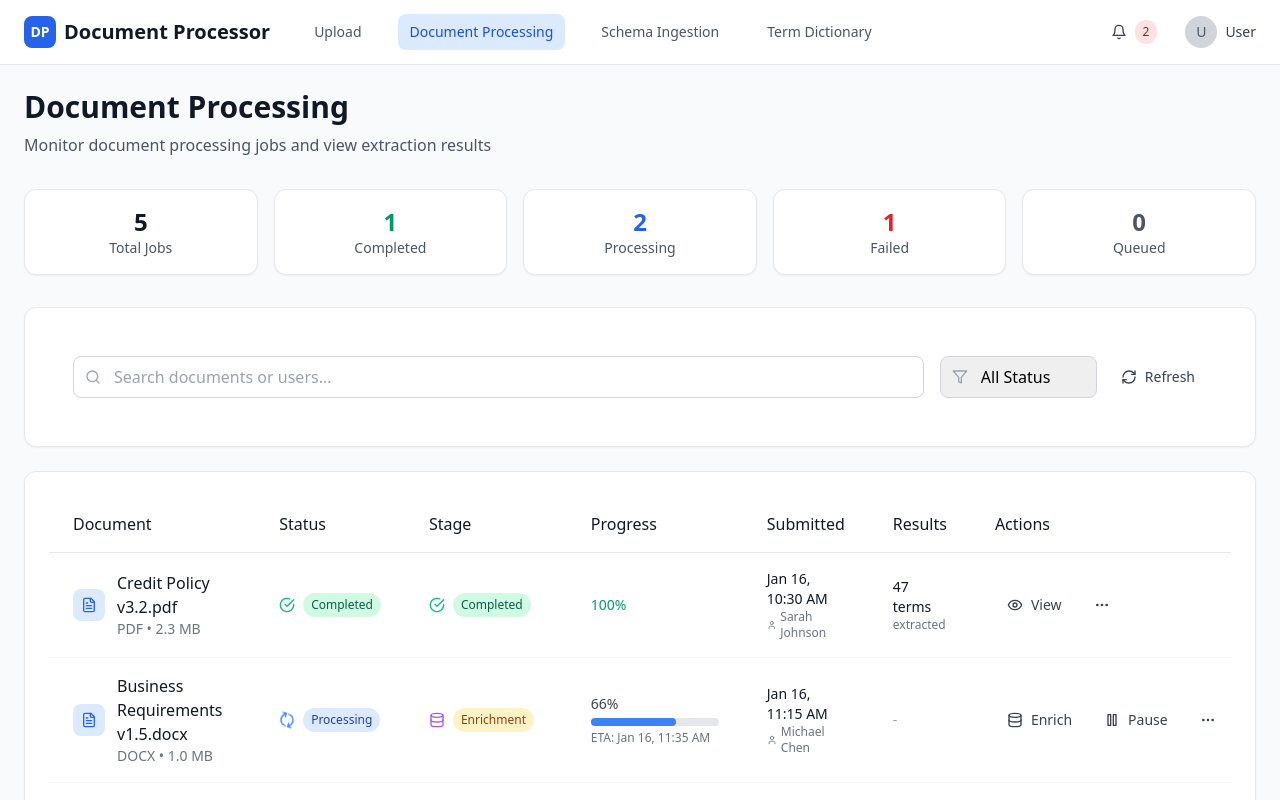
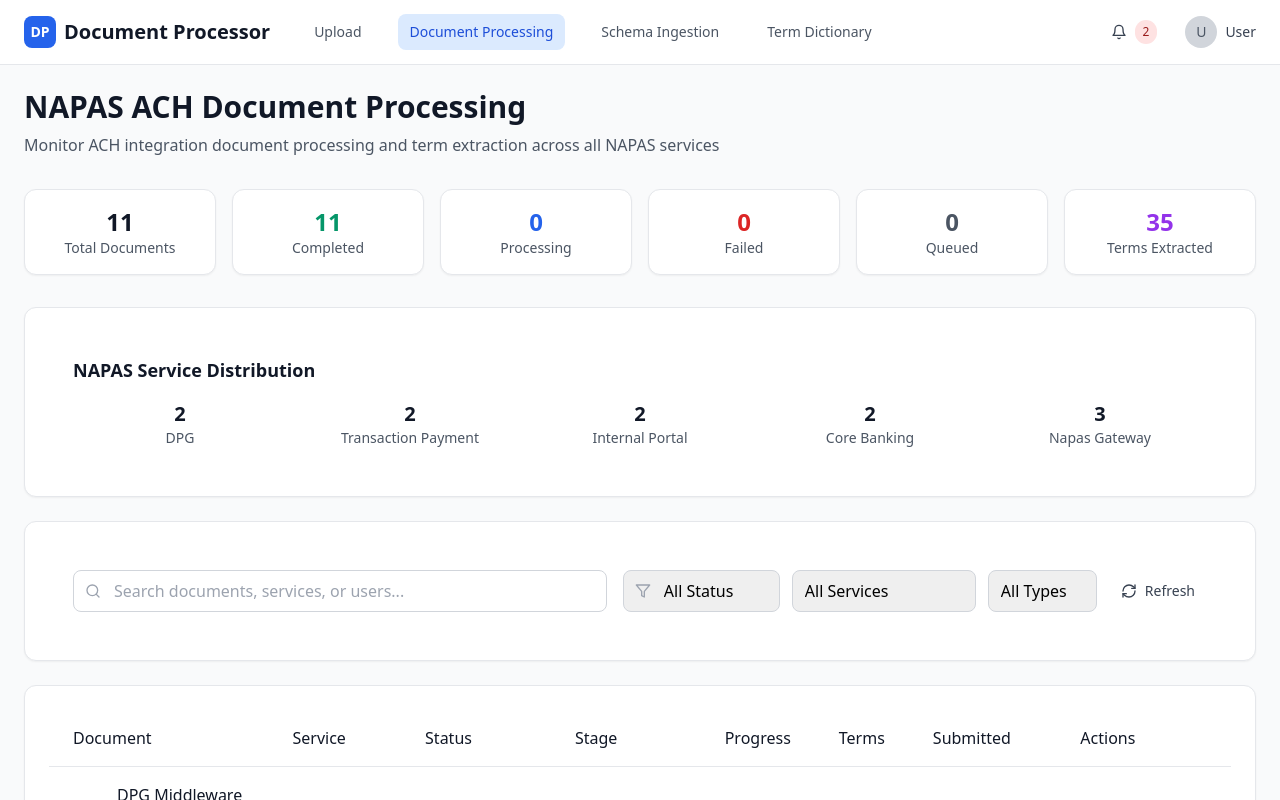
Before and after one commit to xWyvernPx/document-lineage, a React (Vite) app: page / in a window 1280 px wide. Both pictures are taken after a click on the button "Document Processing". Shown: the top 800 px of the page. Built offline with nearby package versions, Linux system fonts and the light colour scheme.

Commit message:
Integrate NAPAS Documents into Document Processing

```diff
--- a/src/features/async-processing/components/ProcessingDashboard.tsx
+++ b/src/features/async-processing/components/ProcessingDashboard.tsx
@@ -24,6 +24,7 @@ import { Card } from '../../../components/Card';
 import { Badge } from '../../../components/Badge';
 import { Button } from '../../../components/Button';
 import { ProgressBar } from '../../../components/ProgressBar';
+import { napasDocuments, getDocumentStats } from '../../../data/napas-documents';
 
 interface ProcessingJob {
   id: string;
@@ -39,69 +40,33 @@ interface ProcessingJob {
   error?: string;
   size: number;
   currentStage?: 'upload' | 'classification' | 'enrichment' | 'review' | 'completed';
+  service?: string;
+  domain?: string;
+  documentType?: string;
 }
 
-const mockJobs: ProcessingJob[] = [
-  {
-    id: '1',
-    documentName: 'Credit Policy v3.2.pdf',
-    type: 'pdf',
-    status: 'completed',
-    progress: 100,
-    submittedAt: '2024-01-16T10:30:00Z',
-    submittedBy: 'Sarah Johnson',
-    completedAt: '2024-01-16T10:45:00Z',
-    extractedTerms: 47,
-    size: 2457600,
-    currentStage: 'completed',
-  },
-  {
-    id: '2',
-    documentName: 'Business Requirements v1.5.docx',
-    type: 'docx',
-    status: 'processing',
-    progress: 65,
-    submittedAt: '2024-01-16T11:15:00Z',
-    submittedBy: 'Michael Chen',
-    estimatedCompletion: '2024-01-16T11:35:00Z',
-    size: 1048576,
-    currentStage: 'enrichment',
-  },
-  {
-    id: '3',
-    documentName: 'Compliance Framework.pdf',
-    type: 'pdf',
-    status: 'failed',
-    progress: 0,
-    submittedAt: '2024-01-16T09:45:00Z',
-    submittedBy: 'Emily Rodriguez',
-    error: 'Document format not supported',
-    size: 3145728,
-    currentStage: 'upload',
-  },
-  {
-    id: '4',
-    documentName: 'Risk Assessment Model.pdf',
-    type: 'pdf',
-    status: 'processing',
-    progress: 35,
-    submittedAt: '2024-01-16T11:30:00Z',
-    submittedBy: 'David Kim',
-    size: 1876543,
-    currentStage: 'classification',
-  },
-  {
-    id: '5',
-    documentName: 'Customer Onboarding Process.docx',
-    type: 'docx',
-    status: 'paused',
-    progress: 25,
-    submittedAt: '2024-01-16T10:00:00Z',
-    submittedBy: 'Lisa Wang',
-    size: 987654,
-    currentStage: 'classification',
-  },
-];
+// Convert NAPAS documents to processing jobs
+const convertNapasToJobs = (): ProcessingJob[] => {
+  return napasDocuments.map(doc => ({
+    id: doc.id,
+    documentName: doc.name,
+    type: doc.name.endsWith('.pdf') ? 'pdf' : 'docx',
+    status: doc.status === 'completed' ? 'completed' :
+           doc.status === 'processing' ? 'processing' : 'failed',
+    progress: doc.status === 'completed' ? 100 :
+             doc.status === 'processing' ? Math.floor(Math.random() * 80) + 10 : 0,
+    submittedAt: doc.uploadedAt,
+    submittedBy: doc.uploadedBy,
+    completedAt: doc.status === 'completed' ? doc.uploadedAt : undefined,
+    extractedTerms: doc.extractedTerms.length,
+    size: doc.size,
+    currentStage: doc.status === 'completed' ? 'completed' :
+                 doc.status === 'processing' ? 'enrichment' : 'upload',
+    service: doc.service,
+    domain: doc.classification.domain,
+    documentType: doc.type
+  }));
+};
 
 interface ProcessingDocumentProps {
   onViewResults: (job: ProcessingJob) => void;
@@ -114,18 +79,24 @@ export function ProcessingDocument({
   onViewClassification,
   onViewEnrichment
 }: ProcessingDocumentProps) {
-  const [jobs, setJobs] = useState<ProcessingJob[]>(mockJobs);
+  const [jobs, setJobs] = useState<ProcessingJob[]>(convertNapasToJobs());
   const [searchQuery, setSearchQuery] = useState('');
   const [statusFilter, setStatusFilter] = useState('all');
+  const [serviceFilter, setServiceFilter] = useState('all');
+  const [typeFilter, setTypeFilter] = useState('all');
   const [isRefreshing, setIsRefreshing] = useState(false);
   const intervalRef = useRef<NodeJS.Timeout | null>(null);
+
+  // Get unique services and types for filters
+  const services = Array.from(new Set(jobs.map(job => job.service).filter(Boolean)));
+  const documentTypes = Array.from(new Set(jobs.map(job => job.documentType).filter(Boolean)));
 
   // Simulate real-time updates with proper cleanup
   useEffect(() => {
     intervalRef.current = setInterval(() => {
       setJobs(prev => prev.map(job => {
         if (job.status === 'processing' && job.progress < 100) {
-          const newProgress = Math.min(job.progress + Math.random() * 10, 100);
+          const newProgress = Math.min(job.progress + Math.random() * 5, 100);
           if (newProgress >= 100) {
             return {
               ...job,
@@ -140,7 +111,7 @@ export function ProcessingDocument({
         }
         return job;
       }));
-    }, 2000);
+    }, 3000);
 
     // Cleanup function to clear interval when component unmounts
     return () => {
@@ -153,9 +124,12 @@ export function ProcessingDocument({
 
   const filteredJobs = jobs.filter(job => {
     const matchesSearch = job.documentName.toLowerCase().includes(searchQuery.toLowerCase()) ||
-                         job.submittedBy.toLowerCase().includes(searchQuery.toLowerCase());
+                         job.submittedBy.toLowerCase().includes(searchQuery.toLowerCase()) ||
+                         (job.service && job.service.toLowerCase().includes(searchQuery.toLowerCase()));
     const matchesStatus = statusFilter === 'all' || job.status === statusFilter;
-    return matchesSearch && matchesStatus;
+    const matchesService = serviceFilter === 'all' || job.service === serviceFilter;
+    const matchesType = typeFilter === 'all' || job.documentType === typeFilter;
+    return matchesSearch && matchesStatus && matchesService && matchesType;
   });
 
   const getStatusIcon = (status: ProcessingJob['status']) => {
@@ -218,6 +192,24 @@ export function ProcessingDocument({
     }
   };
 
+  const getServiceBadge = (service?: string) => {
+    if (!service) return null;
+
+    const serviceColors: Record<string, string> = {
+      'DPG': 'bg-blue-100 text-blue-800',
+      'Transaction Payment': 'bg-emerald-100 text-emerald-800',
+      'Internal Portal': 'bg-purple-100 text-purple-800',
+      'Core Banking': 'bg-amber-100 text-amber-800',
+      'Napas Gateway': 'bg-red-100 text-red-800'
+    };
+
+    return (
+      <span className={`inline-flex items-center px-2 py-1 rounded-full text-xs font-medium ${serviceColors[service] || 'bg-gray-100 text-gray-800'}`}>
+        {service}
+      </span>
+    );
+  };
+
   const formatDate = (dateString: string) => {
     return new Date(dateString).toLocaleDateString('en-US', {
       month: 'short',
@@ -261,12 +253,16 @@ export function ProcessingDocument({
   };
 
   const getStats = () => {
+    const stats = getDocumentStats();
     return {
       total: jobs.length,
       completed: jobs.filter(j => j.status === 'completed').length,
       processing: jobs.filter(j => j.status === 'processing').length,
       failed: jobs.filter(j => j.status === 'failed').length,
       queued: jobs.filter(j => j.status === 'queued').length,
+      totalTerms: jobs.reduce((sum, job) => sum + (job.extractedTerms || 0), 0),
+      serviceStats: stats.serviceBreakdown,
+      typeStats: stats.typeBreakdown
     };
   };
 
@@ -277,17 +273,17 @@ export function ProcessingDocument({
       <div className="max-w-7xl mx-auto">
         {/* Header */}
         <div className="mb-8">
-          <h1 className="text-3xl font-bold text-gray-900 mb-2">Document Processing</h1>
+          <h1 className="text-3xl font-bold text-gray-900 mb-2">NAPAS ACH Document Processing</h1>
           <p className="text-gray-600">
-            Monitor document processing jobs and view extraction results
+            Monitor ACH integration document processing and term extraction across all NAPAS services
           </p>
         </div>
 
         {/* Stats Overview */}
-        <div className="grid grid-cols-2 md:grid-cols-5 gap-4 mb-8">
+        <div className="grid grid-cols-2 md:grid-cols-6 gap-4 mb-8">
           <Card padding="sm" className="text-center">
             <div className="text-2xl font-bold text-gray-900">{stats.total}</div>
-            <div className="text-sm text-gray-600">Total Jobs</div>
+            <div className="text-sm text-gray-600">Total Documents</div>
           </Card>
           <Card padding="sm" className="text-center">
             <div className="text-2xl font-bold text-emerald-600">{stats.completed}</div>
@@ -305,17 +301,36 @@ export function ProcessingDocument({
             <div className="text-2xl font-bold text-gray-600">{stats.queued}</div>
             <div className="text-sm text-gray-600">Queued</div>
           </Card>
+          <Card padding="sm" className="text-center">
+            <div className="text-2xl font-bold text-purple-600">{stats.totalTerms}</div>
+            <div className="text-sm text-gray-600">Terms Extracted</div>
+          </Card>
         </div>
+
+        {/* Service Breakdown */}
+        <Card className="mb-6">
+          <div className="p-6">
+            <h3 className="text-lg font-semibold text-gray-900 mb-4">NAPAS Service Distribution</h3>
+            <div className="grid grid-cols-2 md:grid-cols-5 gap-4">
+              {Object.entries(stats.serviceStats).map(([service, count]) => (
+                <div key={service} className="text-center">
+                  <div className="text-xl font-bold text-gray-900">{count}</div>
+                  <div className="text-sm text-gray-600">{service}</div>
+                </div>
+              ))}
+            </div>
+          </div>
+        </Card>
 
         {/* Controls */}
         <Card className="mb-6">
           <div className="p-6">
-            <div className="flex flex-col sm:flex-row gap-4">
+            <div className="flex flex-col lg:flex-row gap-4">
               <div className="relative flex-1">
                 <Search className="absolute left-3 top-1/2 transform -translate-y-1/2 text-gray-400 w-4 h-4" />
                 <input
                   type="text"
-                  placeholder="Search documents or users..."
+                  placeholder="Search documents, services, or users..."
                   value={searchQuery}
                   onChange={(e) => setSearchQuery(e.target.value)}
                   className="w-full pl-10 pr-4 py-2 border border-gray-300 rounded-lg focus:ring-2 focus:ring-blue-500 focus:border-transparent"
@@ -339,6 +354,28 @@ export function ProcessingDocument({
                   </select>
                 </div>
 
+                <select
+                  value={serviceFilter}
+                  onChange={(e) => setServiceFilter(e.target.value)}
+                  className="px-3 py-2 border border-gray-300 rounded-lg focus:ring-2 focus:ring-blue-500 focus:border-transparent appearance-none"
+                >
+                  <option value="all">All Services</option>
+                  {services.map(service => (
+                    <option key={service} value={service}>{service}</option>
+                  ))}
+                </select>
+
+                <select
+                  value={typeFilter}
+                  onChange={(e) => setTypeFilter(e.target.value)}
+                  className="px-3 py-2 border border-gray-300 rounded-lg focus:ring-2 focus:ring-blue-500 focus:border-transparent appearance-none"
+                >
+                  <option value="all">All Types</option>
+                  {documentTypes.map(type => (
+                    <option key={type} value={type}>{type}</option>
+                  ))}
+                </select>
+
                 <Button
                   variant="ghost"
                   size="sm"
@@ -360,11 +397,12 @@ export function ProcessingDocument({
               <thead>
                 <tr className="border-b border-gray-200">
                   <th className="text-left py-4 px-6 font-medium text-gray-900">Document</th>
+                  <th className="text-left py-4 px-6 font-medium text-gray-900">Service</th>
                   <th className="text-left py-4 px-6 font-medium text-gray-900">Status</th>
                   <th className="text-left py-4 px-6 font-medium text-gray-900">Stage</th>
                   <th className="text-left py-4 px-6 font-medium text-gray-900">Progress</th>
+                  <th className="text-left py-4 px-6 font-medium text-gray-900">Terms</th>
                   <th className="text-left py-4 px-6 font-medium text-gray-900">Submitted</th>
-                  <th className="text-left py-4 px-6 font-medium text-gray-900">Results</th>
                   <th className="text-left py-4 px-6 font-medium text-gray-900">Actions</th>
                 </tr>
               </thead>
@@ -377,12 +415,24 @@ export function ProcessingDocument({
                           <FileText className="w-4 h-4 text-blue-600" />
                         </div>
                         <div>
-                          <div className="font-medium text-gray-900">{job.documentName}</div>
+                          <button
+                            onClick={() => onViewResults(job)}
+                            className="font-medium text-gray-900 hover:text-blue-600 text-left"
+                          >
+                            {job.documentName}
+                          </button>
                           <div className="text-sm text-gray-500">
                             {job.type.toUpperCase()} • {formatFileSize(job.size)}
                           </div>
+                          {job.domain && (
+                            <div className="text-xs text-gray-400 mt-1">{job.domain}</div>
+                          )}
                         </div>
                       </div>
+                    </td>
+
+                    <td className="py-4 px-6">
+                      {getServiceBadge(job.service)}
                     </td>
 
                     <td className="py-4 px-6">
@@ -424,22 +474,22 @@ export function ProcessingDocument({
                     </td>
 
                     <td className="py-4 px-6">
+                      {job.extractedTerms ? (
+                        <div className="flex items-center space-x-1">
+                          <Database className="w-4 h-4 text-purple-500" />
+                          <span className="text-sm font-medium">{job.extractedTerms}</span>
+                        </div>
+                      ) : (
+                        <span className="text-gray-400">-</span>
+                      )}
+                    </td>
+
+                    <td className="py-4 px-6">
                       <div className="text-sm text-gray-900">{formatDate(job.submittedAt)}</div>
                       <div className="text-xs text-gray-500 flex items-center space-x-1">
                         <User className="w-3 h-3" />
                         <span>{job.submittedBy}</span>
                       </div>
-                    </td>
-
-                    <td className="py-4 px-6">
-                      {job.status === 'completed' && job.extractedTerms ? (
-                        <div className="text-sm">
-                          <div className="font-medium text-gray-900">{job.extractedTerms} terms</div>
-                          <div className="text-xs text-gray-500">extracted</div>
-                        </div>
-                      ) : (
-                        <div className="text-sm text-gray-400">-</div>
-                      )}
                     </td>
 
                     <td className="py-4 px-6">
@@ -517,7 +567,7 @@ export function ProcessingDocument({
               <FileText className="w-12 h-12 text-gray-400 mx-auto mb-4" />
               <h3 className="text-lg font-medium text-gray-900 mb-2">No documents found</h3>
               <p className="text-gray-500 mb-4">
-                {searchQuery || statusFilter !== 'all'
+                {searchQuery || statusFilter !== 'all' || serviceFilter !== 'all' || typeFilter !== 'all'
                   ? 'Try adjusting your search criteria or filters.'
                   : 'Upload documents to start processing'
                 }
--- a/src/features/async-processing/components/ResultViewer.tsx
+++ b/src/features/async-processing/components/ResultViewer.tsx
@@ -16,12 +16,15 @@ import {
   User,
   Calendar,
   CheckCircle,
-  Upload
+  Upload,
+  Building,
+  Tag
 } from 'lucide-react';
 import { Card } from '../../../components/Card';
 import { Badge } from '../../../components/Badge';
 import { Button } from '../../../components/Button';
 import { ProgressBar } from '../../../components/ProgressBar';
+import { napasDocuments } from '../../../data/napas-documents';
 
 interface ExtractedTerm {
   id: string;
@@ -37,6 +40,7 @@ interface ExtractedTerm {
     schemaName: string;
     tableName: string;
     columnName: string;
+    dataType: string;
     confidence: number;
   };
   relatedTerms: string[];
@@ -51,58 +55,35 @@ interface ProcessingJob {
   submittedBy: string;
   completedAt: string;
   extractedTerms: number;
+  service?: string;
+  domain?: string;
 }
 
-const mockTerms: ExtractedTerm[] = [
-  {
-    id: '1',
-    term: 'Annual Percentage Rate',
-    definition: 'The yearly cost of a loan expressed as a percentage, including interest and fees.',
-    category: 'Financial',
-    confidence: 0.95,
-    status: 'pending',
-    sourceSection: 'Interest Rates',
-    context: 'The APR must be clearly disclosed to borrowers and calculated according to regulatory requirements.',
+// Convert NAPAS document data to extracted terms
+const getTermsForDocument = (jobId: string): ExtractedTerm[] => {
+  const napasDoc = napasDocuments.find(doc => doc.id === jobId);
+  if (!napasDoc) return [];
+
+  return napasDoc.extractedTerms.map((term, index) => ({
+    id: `${jobId}-term-${index}`,
+    term: term.term,
+    definition: term.definition,
+    category: term.category,
+    confidence: term.confidence,
+    status: 'pending' as const,
+    sourceSection: term.sourceSection,
+    context: term.context,
     isEdited: false,
-    schemaMapping: {
-      schemaName: 'lending',
-      tableName: 'loan_products',
-      columnName: 'annual_percentage_rate',
-      confidence: 0.92,
-    },
-    relatedTerms: ['Interest Rate', 'Loan Cost', 'APR'],
-  },
-  {
-    id: '2',
-    term: 'Credit Score',
-    definition: 'A numerical expression of creditworthiness based on credit history analysis.',
-    category: 'Risk Assessment',
-    confidence: 0.89,
-    status: 'pending',
-    sourceSection: 'Underwriting Criteria',
-    context: 'Minimum credit score requirements vary by loan product and risk tolerance.',
-    isEdited: false,
-    schemaMapping: {
-      schemaName: 'customer',
-      tableName: 'credit_profiles',
-      columnName: 'fico_score',
-      confidence: 0.88,
-    },
-    relatedTerms: ['FICO Score', 'Creditworthiness', 'Risk Assessment'],
-  },
-  {
-    id: '3',
-    term: 'Principal Balance',
-    definition: 'The outstanding amount of money owed on a loan, excluding interest.',
-    category: 'Financial',
-    confidence: 0.87,
-    status: 'pending',
-    sourceSection: 'Loan Servicing',
-    context: 'Principal balance decreases with each payment according to the amortization schedule.',
-    isEdited: false,
-    relatedTerms: ['Outstanding Balance', 'Loan Amount', 'Amortization'],
-  },
-];
+    schemaMapping: napasDoc.schemaMapping?.[0] ? {
+      schemaName: napasDoc.schemaMapping[0].schemaName,
+      tableName: napasDoc.schemaMapping[0].tableName,
+      columnName: napasDoc.schemaMapping[0].columnName,
+      dataType: 'VARCHAR(255)',
+      confidence: napasDoc.schemaMapping[0].confidence
+    } : undefined,
+    relatedTerms: []
+  }));
+};
 
 interface ResultViewerProps {
   job: ProcessingJob;
@@ -112,8 +93,8 @@ interface ResultViewerProps {
 }
 
 export function ResultViewer({ job, onBack, onPublishComplete, onTermDictionary }: ResultViewerProps) {
-  const [terms, setTerms] = useState<ExtractedTerm[]>(mockTerms);
-  const [selectedTerm, setSelectedTerm] = useState<ExtractedTerm | null>(terms[0]);
+  const [terms, setTerms] = useState<ExtractedTerm[]>(() => getTermsForDocument(job.id));
+  const [selectedTerm, setSelectedTerm] = useState<ExtractedTerm | null>(terms[0] || null);
   const [editingTerm, setEditingTerm] = useState<string | null>(null);
   const [editedDefinition, setEditedDefinition] = useState('');
   const [searchQuery, setSearchQuery] = useState('');
@@ -121,6 +102,9 @@ export function ResultViewer({ job, onBack, onPublishComplete, onTermDictionary
   const [isPublishing, setIsPublishing] = useState(false);
   const [showSuccessToast, setShowSuccessToast] = useState(false);
   const toastTimeoutRef = useRef<ReturnType<typeof setTimeout> | null>(null);
+
+  // Get document metadata
+  const documentMetadata = napasDocuments.find(doc => doc.id === job.id);
 
   // Cleanup timeout when component unmounts
   useEffect(() => {
@@ -257,6 +241,22 @@ export function ResultViewer({ job, onBack, onPublishComplete, onTermDictionary
                   <FileText className="w-4 h-4" />
                   <span>{job.type.toUpperCase()}</span>
                 </div>
+                {job.service && (
+                  <>
+                    <div className="flex items-center space-x-1">
+                      <Building className="w-4 h-4" />
+                      <span>{job.service}</span>
+                    </div>
+                  </>
+                )}
+                {job.domain && (
+                  <>
+                    <div className="flex items-center space-x-1">
+                      <Tag className="w-4 h-4" />
+                      <span>{job.domain}</span>
+                    </div>
+                  </>
+                )}
                 <div className="flex items-center space-x-1">
                   <User className="w-4 h-4" />
                   <span>{job.submittedBy}</span>
@@ -303,6 +303,26 @@ export function ResultViewer({ job, onBack, onPublishComplete, onTermDictionary
           </div>
         </div>
       </div>
+
+      {/* Document Classification Info */}
+      {documentMetadata && (
+        <div className="bg-blue-50 border-b border-blue-200 px-6 py-3">
+          <div className="flex items-center justify-between">
+            <div className="flex items-center space-x-4">
+              <Badge variant="info">{documentMetadata.type}</Badge>
+              <span className="text-sm text-blue-700">
+                Domain: {documentMetadata.classification.domain}
+              </span>
+              <span className="text-sm text-blue-700">
+                Confidence: {Math.round(documentMetadata.classification.confidence * 100)}%
+              </span>
+            </div>
+            <div className="text-sm text-blue-600">
+              {documentMetadata.classification.sections.length} sections identified
+            </div>
+          </div>
+        </div>
+      )}
 
       {/* Stats Bar */}
       <div className="bg-white border-b border-gray-200 px-6 py-4">
@@ -507,6 +527,7 @@ export function ResultViewer({ job, onBack, onPublishComplete, onTermDictionary
                 )}
 
                 {/* Related Terms */}
+                {selectedTerm.relatedTerms.length > 0 && (
                   <div>
                     <h3 className="text-lg font-medium text-gray-900 mb-3 flex items-center">
                       <GitBranch className="w-5 h-5 mr-2" />
@@ -523,6 +544,7 @@ export function ResultViewer({ job, onBack, onPublishComplete, onTermDictionary
                       ))}
                     </div>
                   </div>
+                )}
               </div>
 
               {/* Action Panel */}
```
Lines whose indentation alone changed are shown as unchanged.
